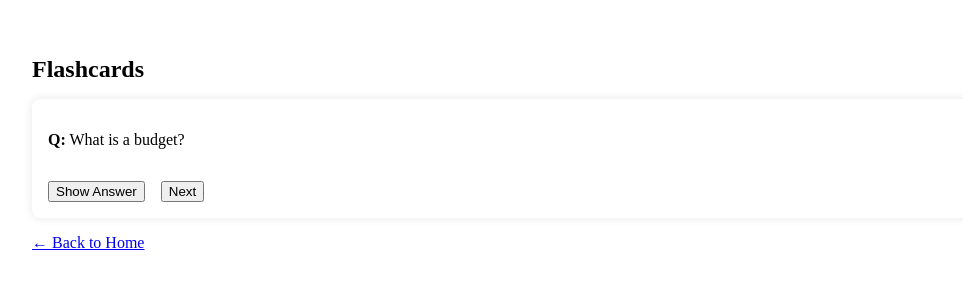
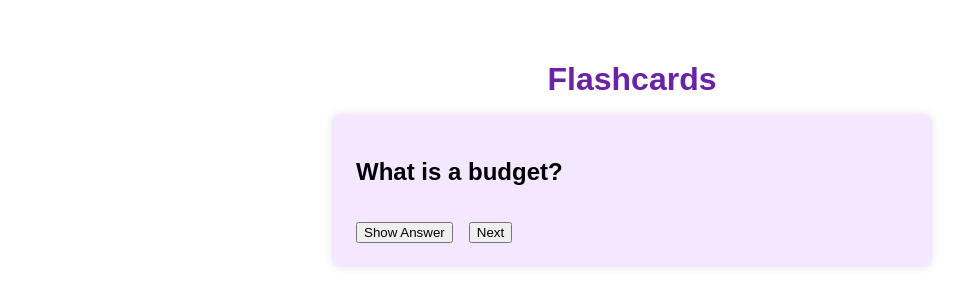
Before and after one commit to pzidel/centsible-app, a Next.js app: page /flashcards in a window 1280 px wide. Shown: the top 306 px of the page, without its empty margins (8-971 px from the left). Built offline with nearby package versions, Linux system fonts and the light colour scheme.

Commit message:
Added working flashcards UI

```diff
--- a/pages/flashcards.tsx
+++ b/pages/flashcards.tsx
@@ -1,42 +1,33 @@
-// STEP 1: Create `pages/flashcards.tsx`
 import { useState } from "react";
-import Link from "next/link";
 
-const flashcards = [
-  {
-    question: "What is a budget?",
-    answer: "A plan for managing income and expenses over a set period."
-  },
-  {
-    question: "What does APR stand for?",
-    answer: "Annual Percentage Rate"
-  },
-  // Add 98 more flashcards per category (budgeting, saving, investing, credit, etc)
+const sampleFlashcards = [
+  { question: "What is a budget?", answer: "A plan for managing income and expenses." },
+  { question: "What is compound interest?", answer: "Interest calculated on the initial principal and also on the accumulated interest." },
+  { question: "What is a credit score?", answer: "A number representing a person's creditworthiness." },
+  { question: "What is an emergency fund?", answer: "Money saved for unexpected expenses." },
+  { question: "What is an IRA?", answer: "An Individual Retirement Account used to save for retirement with tax advantages." }
 ];
 
 export default function FlashcardsPage() {
   const [index, setIndex] = useState(0);
   const [showAnswer, setShowAnswer] = useState(false);
 
-  const handleNext = () => {
+  const nextCard = () => {
+    setIndex((index + 1) % sampleFlashcards.length);
     setShowAnswer(false);
-    setIndex((index + 1) % flashcards.length);
   };
 
   return (
-    <div style={{ padding: "2rem" }}>
-      <h1 style={{ fontSize: "1.5rem", marginBottom: "1rem" }}>Flashcards</h1>
-      <div style={{ background: "#fff", padding: "1rem", borderRadius: "0.5rem", boxShadow: "0 0 10px rgba(0,0,0,0.1)" }}>
-        <p><strong>Q:</strong> {flashcards[index].question}</p>
-        {showAnswer && <p><strong>A:</strong> {flashcards[index].answer}</p>}
-        <button onClick={() => setShowAnswer(!showAnswer)} style={{ marginTop: "1rem" }}>
-          {showAnswer ? "Hide" : "Show"} Answer
+    <div style={{ padding: "2rem", maxWidth: "600px", margin: "0 auto", fontFamily: "Arial" }}>
+      <h1 style={{ textAlign: "center", marginBottom: "1rem", color: "#6b21a8" }}>Flashcards</h1>
+      <div style={{ backgroundColor: "#f3e8ff", padding: "1.5rem", borderRadius: "0.5rem", boxShadow: "0 0 10px rgba(0,0,0,0.1)" }}>
+        <h2>{sampleFlashcards[index].question}</h2>
+        {showAnswer && <p style={{ marginTop: "1rem", color: "#4b5563" }}>{sampleFlashcards[index].answer}</p>}
+        <button onClick={() => setShowAnswer(!showAnswer)} style={{ marginTop: "1rem", marginRight: "1rem" }}>
+          {showAnswer ? "Hide Answer" : "Show Answer"}
         </button>
-        <button onClick={handleNext} style={{ marginLeft: "1rem" }}>
-          Next
-        </button>
+        <button onClick={nextCard}>Next</button>
       </div>
-      <p style={{ marginTop: "1rem" }}><Link href="/">← Back to Home</Link></p>
     </div>
   );
 }
```
